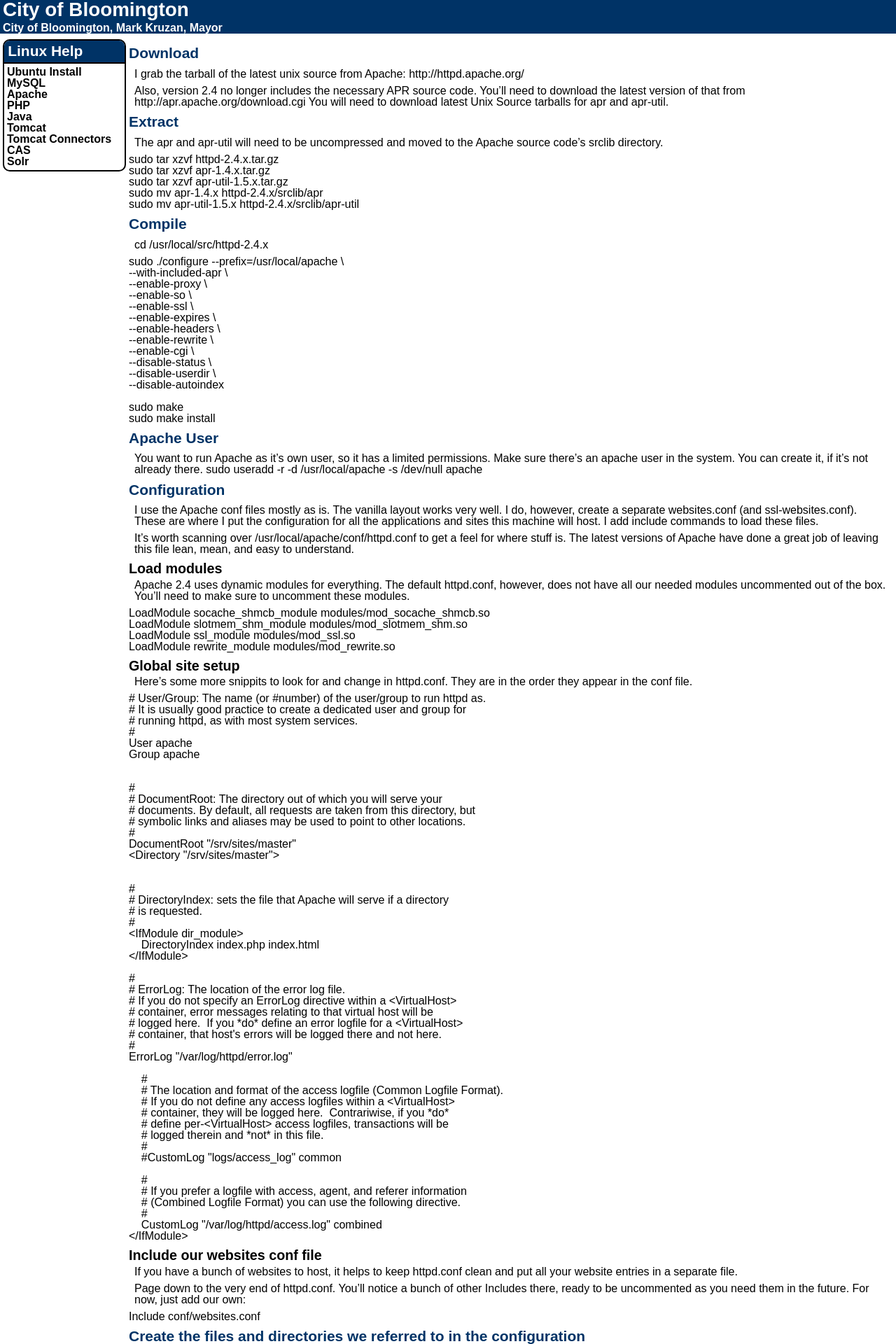
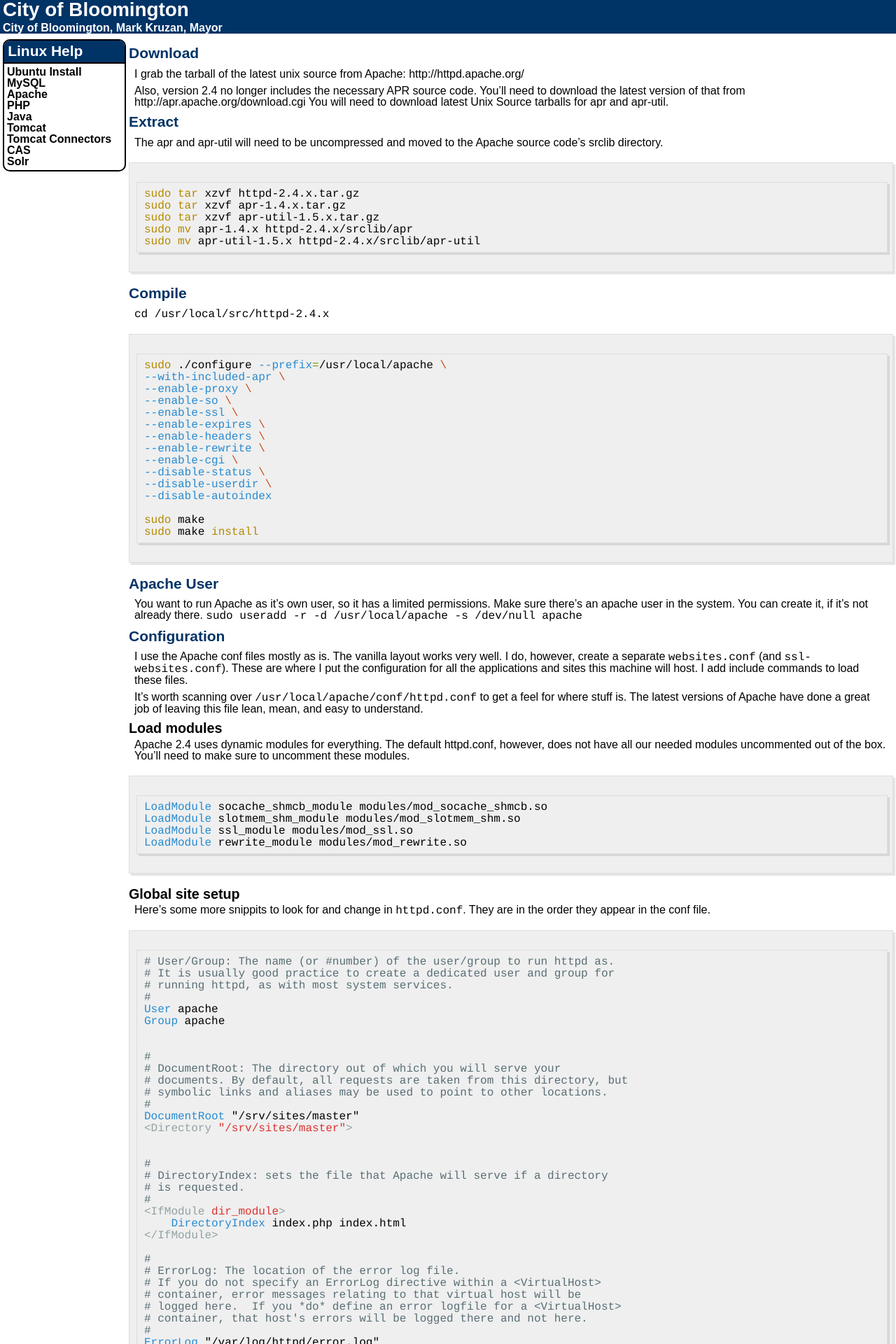
Before and after one commit to City-of-Bloomington/City-of-Bloomington.github.io, a Jekyll site: the page built from LinuxInstallHelp/Apache.md, in a window 1280 px wide. Shown: the top 1920 px of the page at 70% size. Built offline with Jekyll 4.4.1, drawn with Linux system fonts in a browser that asks for light colours; Markdown is read by kramdown in place of the engine named in the settings.

Commit message:
Added css for syntax highlighting

```diff
--- a/_includes/header.html
+++ b/_includes/header.html
@@ -1,5 +1,6 @@
 <head>
 	<link rel="stylesheet" type="text/css" href="{{site.baseurl}}/css/reset.css" />
 	<link rel="stylesheet" type="text/css" href="{{site.baseurl}}/css/screen.css" />
+	<link rel="stylesheet" type="text/css" href="{{site.baseurl}}/css/syntax.css" />
 	<title>{{page.title}}</title>
 </head>
--- /dev/null
+++ b/css/syntax.css
@@ -0,0 +1,83 @@
+.highlight {
+	background-color: #efefef;
+	padding: 7px 7px 7px 10px;
+	border: 1px solid #ddd;
+	-moz-box-shadow: 3px 3px rgba(0,0,0,0.1);
+	-webkit-box-shadow: 3px 3px rgba(0,0,0,0.1);
+	box-shadow: 3px 3px rgba(0,0,0,0.1);
+	margin: 20px 0 20px 0;
+	overflow: hidden;
+}
+
+code {
+	font-family:'Bitstream Vera Sans Mono','Courier', monospace;
+}
+
+.highlight .c { color: #586E75 } /* Comment */
+.highlight .err { color: #93A1A1 } /* Error */
+.highlight .g { color: #93A1A1 } /* Generic */
+.highlight .k { color: #859900 } /* Keyword */
+.highlight .l { color: #93A1A1 } /* Literal */
+.highlight .n { color: #93A1A1 } /* Name */
+.highlight .o { color: #859900 } /* Operator */
+.highlight .x { color: #CB4B16 } /* Other */
+.highlight .p { color: #93A1A1 } /* Punctuation */
+.highlight .cm { color: #586E75 } /* Comment.Multiline */
+.highlight .cp { color: #859900 } /* Comment.Preproc */
+.highlight .c1 { color: #586E75 } /* Comment.Single */
+.highlight .cs { color: #859900 } /* Comment.Special */
+.highlight .gd { color: #2AA198 } /* Generic.Deleted */
+.highlight .ge { color: #93A1A1; font-style: italic } /* Generic.Emph */
+.highlight .gr { color: #DC322F } /* Generic.Error */
+.highlight .gh { color: #CB4B16 } /* Generic.Heading */
+.highlight .gi { color: #859900 } /* Generic.Inserted */
+.highlight .go { color: #93A1A1 } /* Generic.Output */
+.highlight .gp { color: #93A1A1 } /* Generic.Prompt */
+.highlight .gs { color: #93A1A1; font-weight: bold } /* Generic.Strong */
+.highlight .gu { color: #CB4B16 } /* Generic.Subheading */
+.highlight .gt { color: #93A1A1 } /* Generic.Traceback */
+.highlight .kc { color: #CB4B16 } /* Keyword.Constant */
+.highlight .kd { color: #268BD2 } /* Keyword.Declaration */
+.highlight .kn { color: #859900 } /* Keyword.Namespace */
+.highlight .kp { color: #859900 } /* Keyword.Pseudo */
+.highlight .kr { color: #268BD2 } /* Keyword.Reserved */
+.highlight .kt { color: #DC322F } /* Keyword.Type */
+.highlight .ld { color: #93A1A1 } /* Literal.Date */
+.highlight .m { color: #2AA198 } /* Literal.Number */
+.highlight .s { color: #2AA198 } /* Literal.String */
+.highlight .na { color: #93A1A1 } /* Name.Attribute */
+.highlight .nb { color: #B58900 } /* Name.Builtin */
+.highlight .nc { color: #268BD2 } /* Name.Class */
+.highlight .no { color: #CB4B16 } /* Name.Constant */
+.highlight .nd { color: #268BD2 } /* Name.Decorator */
+.highlight .ni { color: #CB4B16 } /* Name.Entity */
+.highlight .ne { color: #CB4B16 } /* Name.Exception */
+.highlight .nf { color: #268BD2 } /* Name.Function */
+.highlight .nl { color: #93A1A1 } /* Name.Label */
+.highlight .nn { color: #93A1A1 } /* Name.Namespace */
+.highlight .nx { color: #555 } /* Name.Other */
+.highlight .py { color: #93A1A1 } /* Name.Property */
+.highlight .nt { color: #268BD2 } /* Name.Tag */
+.highlight .nv { color: #268BD2 } /* Name.Variable */
+.highlight .ow { color: #859900 } /* Operator.Word */
+.highlight .w { color: #93A1A1 } /* Text.Whitespace */
+.highlight .mf { color: #2AA198 } /* Literal.Number.Float */
+.highlight .mh { color: #2AA198 } /* Literal.Number.Hex */
+.highlight .mi { color: #2AA198 } /* Literal.Number.Integer */
+.highlight .mo { color: #2AA198 } /* Literal.Number.Oct */
+.highlight .sb { color: #586E75 } /* Literal.String.Backtick */
+.highlight .sc { color: #2AA198 } /* Literal.String.Char */
+.highlight .sd { color: #93A1A1 } /* Literal.String.Doc */
+.highlight .s2 { color: #2AA198 } /* Literal.String.Double */
+.highlight .se { color: #CB4B16 } /* Literal.String.Escape */
+.highlight .sh { color: #93A1A1 } /* Literal.String.Heredoc */
+.highlight .si { color: #2AA198 } /* Literal.String.Interpol */
+.highlight .sx { color: #2AA198 } /* Literal.String.Other */
+.highlight .sr { color: #DC322F } /* Literal.String.Regex */
+.highlight .s1 { color: #2AA198 } /* Literal.String.Single */
+.highlight .ss { color: #2AA198 } /* Literal.String.Symbol */
+.highlight .bp { color: #268BD2 } /* Name.Builtin.Pseudo */
+.highlight .vc { color: #268BD2 } /* Name.Variable.Class */
+.highlight .vg { color: #268BD2 } /* Name.Variable.Global */
+.highlight .vi { color: #268BD2 } /* Name.Variable.Instance */
+.highlight .il { color: #2AA198 } /* Literal.Number.Integer.Long */
```
